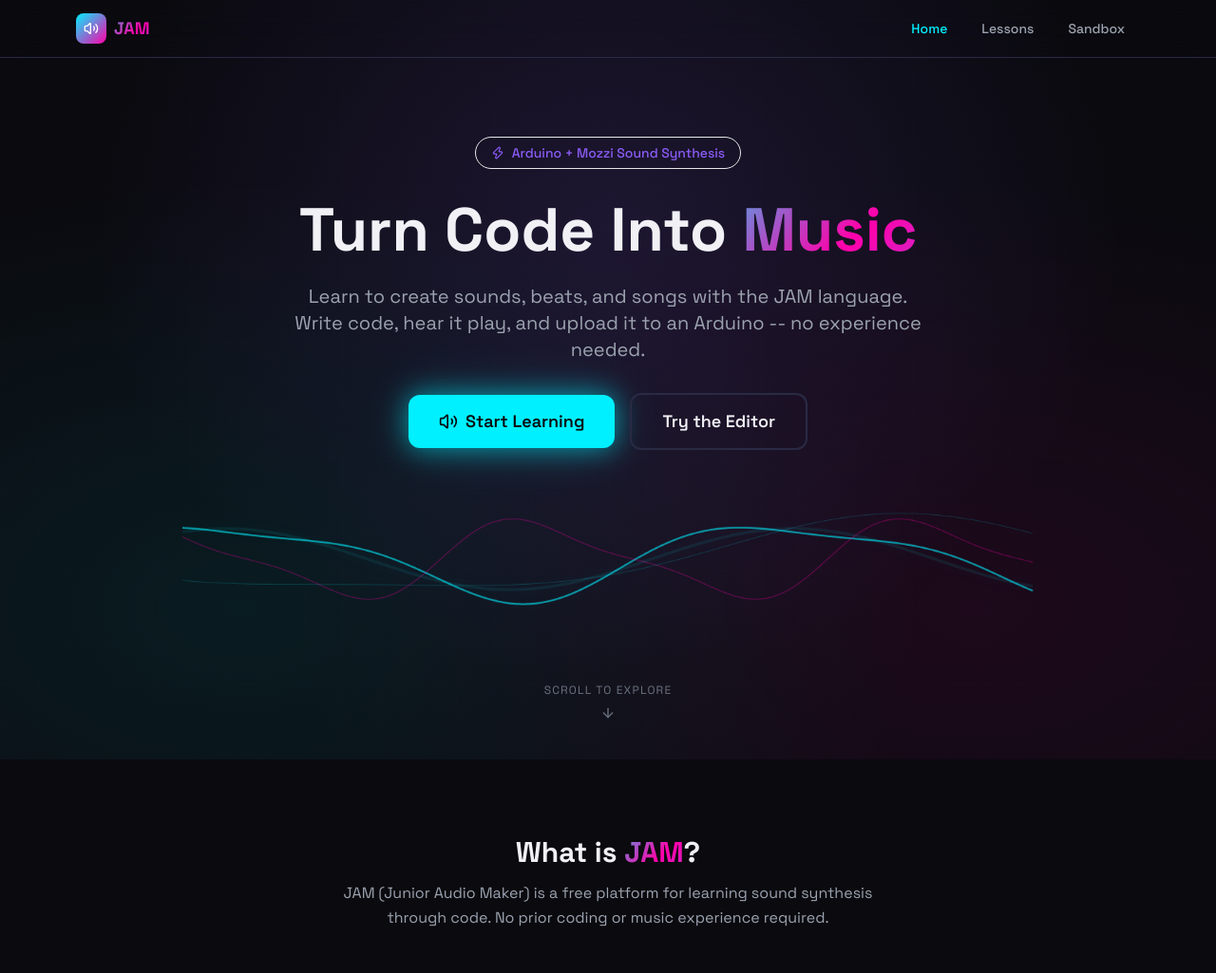
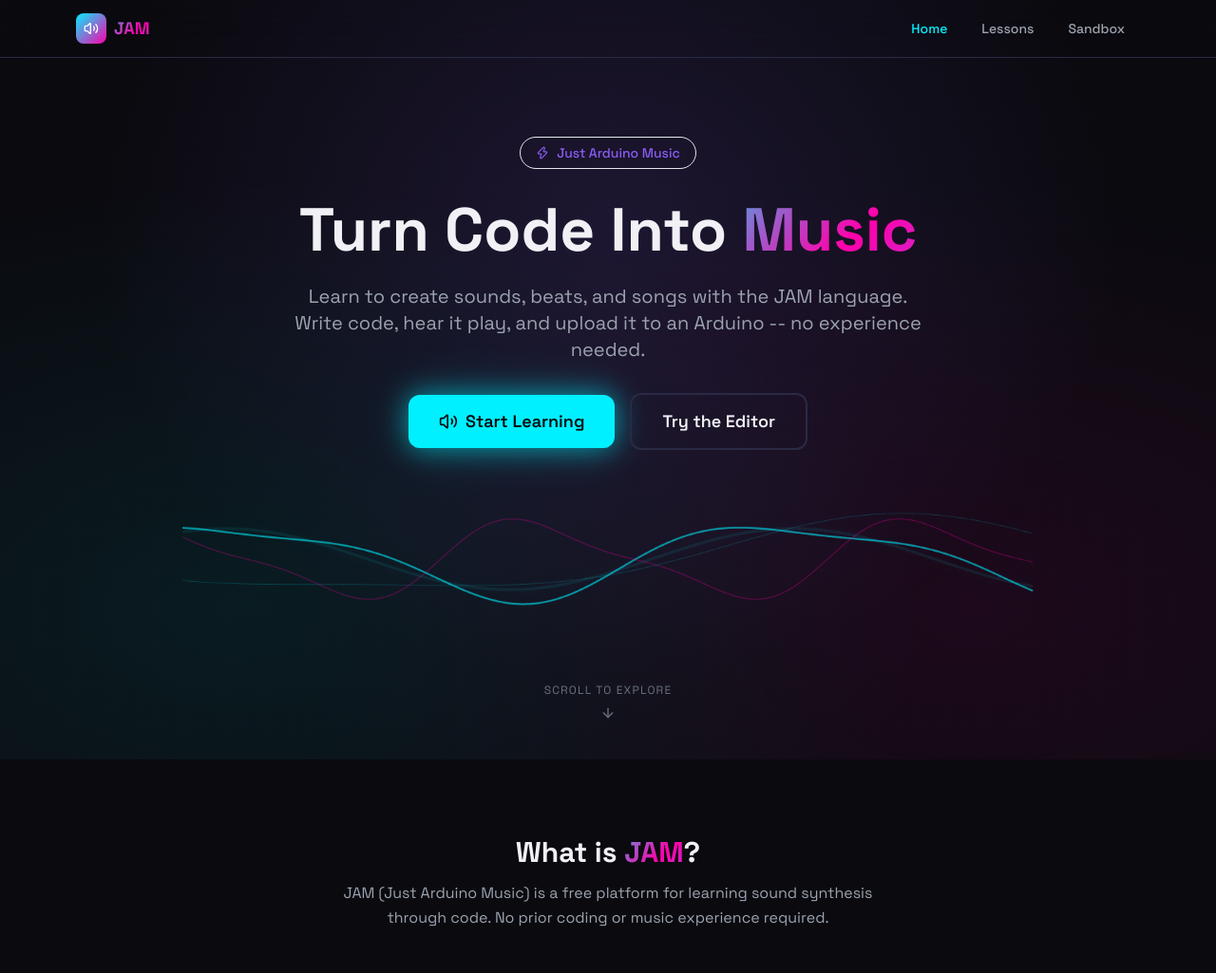
Before and after one commit to Zer0Hiro/JAM-web-edition, a React (Vite) app: page / in a window 1280 px wide. Shown: the top 1025 px of the page at 95% size. Built offline with nearby package versions, Linux system fonts and the light colour scheme.

Commit message:
Rename Some positions

```diff
--- a/src/components/FeatureCards.jsx
+++ b/src/components/FeatureCards.jsx
@@ -54,7 +54,7 @@ export default function FeatureCards() {
             What is <span className="gradient-text">JAM</span>?
           </h2>
           <p className="text-[var(--color-text-secondary)] max-w-xl mx-auto">
-            JAM (Junior Audio Maker) is a free platform for learning sound
+            JAM (Just Arduino Music) is a free platform for learning sound
             synthesis through code. No prior coding or music experience required.
           </p>
         </div>
--- a/src/components/Footer.jsx
+++ b/src/components/Footer.jsx
@@ -9,7 +9,7 @@ export default function Footer() {
           <div className="text-center md:text-left">
             <span className="text-xl font-bold gradient-text">JAM</span>
             <p className="text-sm text-[var(--color-text-muted)] mt-1">
-              Junior Audio Maker
+              Just Arduino Music
             </p>
           </div>
 
@@ -25,16 +25,7 @@ export default function Footer() {
               <ExternalLink size={12} />
             </a>
             <a
-              href="https://www.arduino.cc/"
-              target="_blank"
-              rel="noopener noreferrer"
-              className="flex items-center gap-1 text-sm text-[var(--color-text-secondary)] hover:text-[var(--color-accent-cyan)] transition-colors no-underline"
-            >
-              Arduino
-              <ExternalLink size={12} />
-            </a>
-            <a
-              href="https://github.com"
+              href="https://github.com/Zer0Hiro/jamWeb"
               target="_blank"
               rel="noopener noreferrer"
               className="flex items-center gap-1 text-sm text-[var(--color-text-secondary)] hover:text-[var(--color-accent-cyan)] transition-colors no-underline"
--- a/src/components/Hero.jsx
+++ b/src/components/Hero.jsx
@@ -30,7 +30,7 @@ export default function Hero({ onStartLearning, onTryEditor }) {
       <div className="mb-6 fade-in-up" style={{ animationDelay: "0.1s" }}>
         <span className="inline-flex items-center gap-2 px-4 py-1.5 rounded-full text-sm font-medium bg-[var(--color-accent-purple)]/10 text-[var(--color-accent-purple)] border border-[var(--color-accent-purple)]/20">
           <Zap size={14} />
-          Arduino + Mozzi Sound Synthesis
+          Just Arduino Music
         </span>
       </div>
 
```
